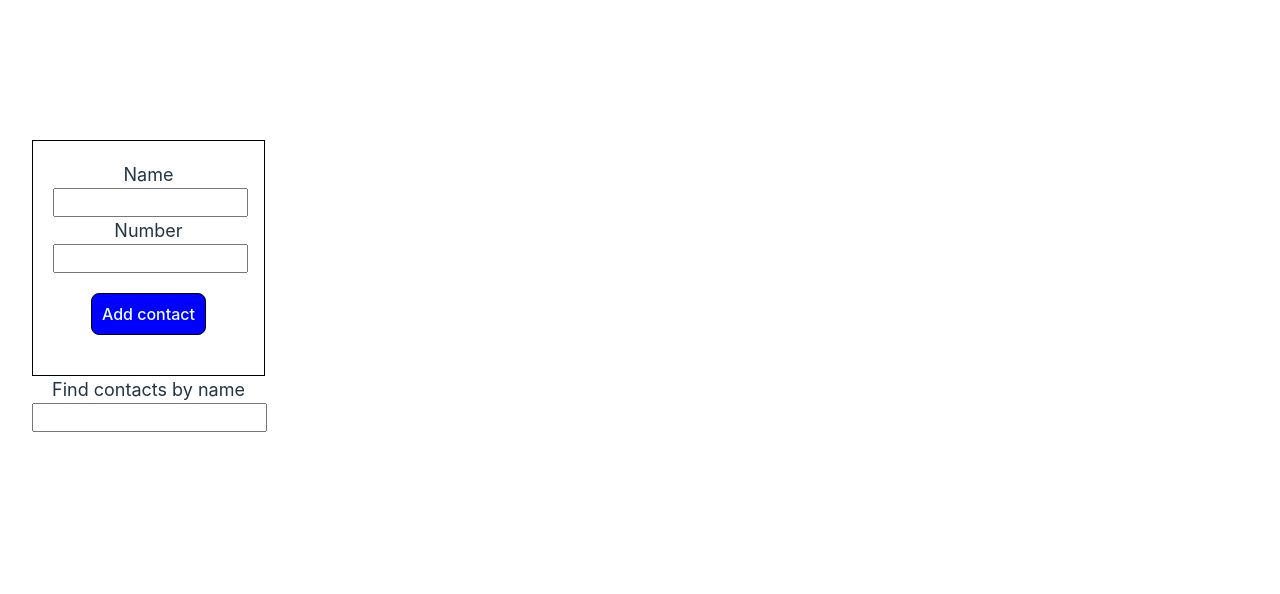
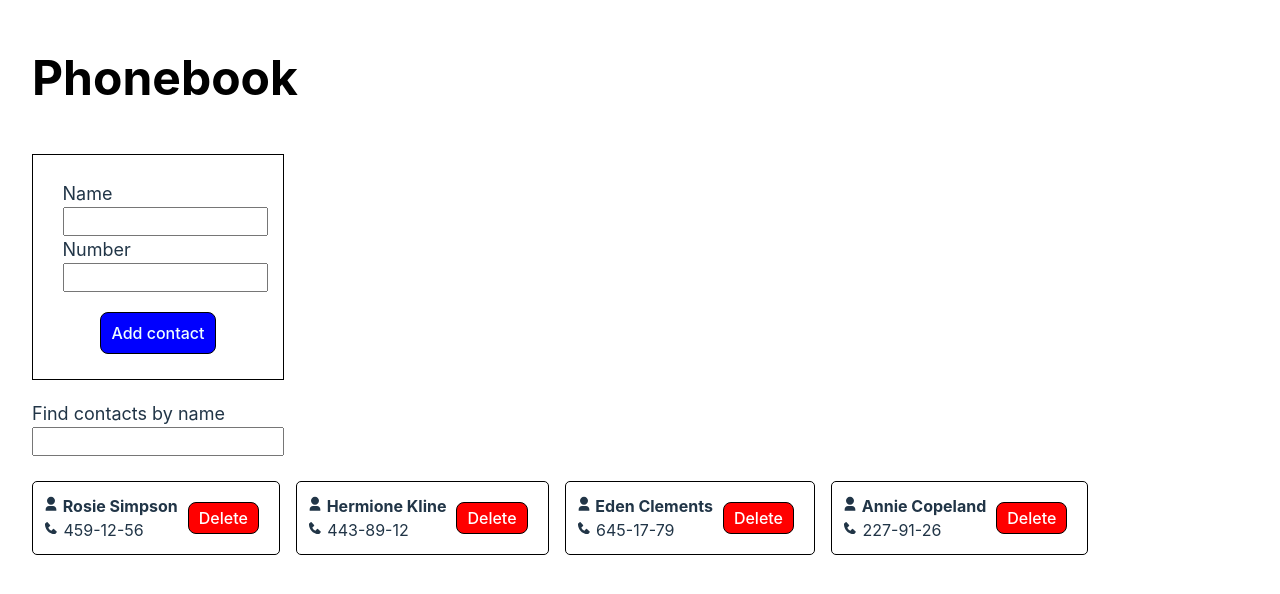
Before and after one commit to Olena457/goit-react-hw-03, a React (Vite) app: page / in a window 1280 px wide. Shown: the part 102-696 px from the top of the page. Built offline with nearby package versions, Linux system fonts and the light colour scheme.

Commit message:
Fixed errors

```diff
--- a/src/App.css
+++ b/src/App.css
@@ -1,42 +1,4 @@
 #root {
   max-width: 1280px;
-  /* margin: 0 auto; */
   padding: 2rem;
-  text-align: center;
 }
-
-/* .logo {
-  height: 6em;
-  padding: 1.5em;
-  will-change: filter;
-  transition: filter 300ms;
-}
-.logo:hover {
-  filter: drop-shadow(0 0 2em #646cffaa);
-}
-.logo.react:hover {
-  filter: drop-shadow(0 0 2em #61dafbaa);
-}
-
-@keyframes logo-spin {
-  from {
-    transform: rotate(0deg);
-  }
-  to {
-    transform: rotate(360deg);
-  }
-}
-
-@media (prefers-reduced-motion: no-preference) {
-  a:nth-of-type(2) .logo {
-    animation: logo-spin infinite 20s linear;
-  }
-}
-
-.card {
-  padding: 2em;
-}
-
-.read-the-docs {
-  color: #888;
-} */
--- a/src/App.jsx
+++ b/src/App.jsx
@@ -11,7 +11,7 @@ function App() {
     if (savedUser !== null) {
       return JSON.parse(savedUser);
     }
-    return [];
+    return [...contacts];
   });
   const [filter, setFilter] = useState('');
 
--- a/src/components/ContactForm/ContactForm.jsx
+++ b/src/components/ContactForm/ContactForm.jsx
@@ -35,6 +35,7 @@ export default function ContactForm({ onAdd }) {
       onSubmit={handleSubmit}
     >
       <div className={css.phoneBook}>
+        <div className={css.title}>Phonebook</div>
         <div className={css.contactForm}>
           <Form>
             <div>
--- a/src/components/ContactForm/ContactForm.module.css
+++ b/src/components/ContactForm/ContactForm.module.css
@@ -1,17 +1,30 @@
 .phoneBook {
-  border: 1px solid black;
-  padding: 20px;
+  border: transparent;
+}
+.title {
+  color: black;
+  font-size: -webkit-xxx-large;
+  font-weight: 700;
+  margin-bottom: 40px;
+  text-align: left;
 }
 .contactForm {
+  display: flex;
+  max-width: 250px;
+  padding: 25px 0px;
+  border: 1px solid black;
   margin-bottom: 20px;
+  align-items: center;
+  justify-content: space-around;
 }
+
 .contactFormlabel {
   display: block;
   font-size: 18px;
 }
 .contactFormInput {
   padding: 5px;
-  width: 95%;
+  width: 100%;
 }
 
 .contactFormBtn {
@@ -21,14 +34,11 @@
   border: 1px solid black;
   padding: 10px;
   cursor: pointer;
+  display: block;
+  margin-left: auto;
+  margin-right: auto;
 }
 .error {
   color: red;
   font-size: 14px;
 }
-
-/* .messageBlock {
-  margin-top: 10px;
-  font-size: 14px;
-  color: red;
-} */
--- a/src/components/ContactList/ContactList.module.css
+++ b/src/components/ContactList/ContactList.module.css
@@ -2,11 +2,13 @@
   margin: 0;
   padding: 0;
   display: flex;
-  flex-direction: column;
+  flex-direction: row;
+  justify-content: space-between;
   gap: 16px;
 }
 
 .item {
-  max-width: 600px;
+  max-width: calc(50% - 8px);
+  /* max-width: 600px; */
   list-style: none;
 }
--- a/src/components/SearchBox/SearchBox.module.css
+++ b/src/components/SearchBox/SearchBox.module.css
@@ -1,9 +1,10 @@
+.SearchBox {
+  margin-bottom: 25px;
+  max-width: 250px;
+}
 .label {
   font-size: 18px;
   font-size: 18px;
-}
-.SearchBox {
-  margin-bottom: 25px;
 }
 .input {
   padding: 5px;
```
